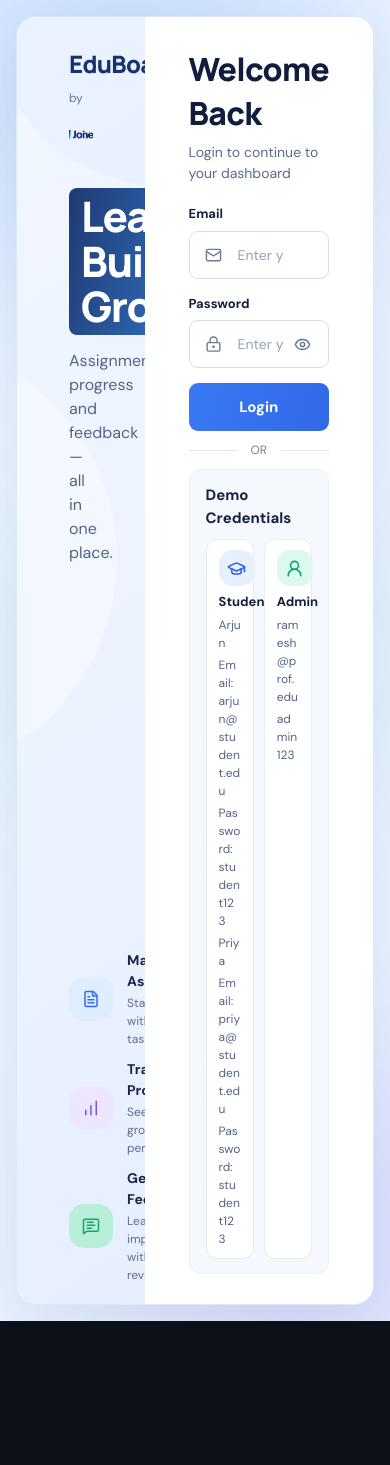
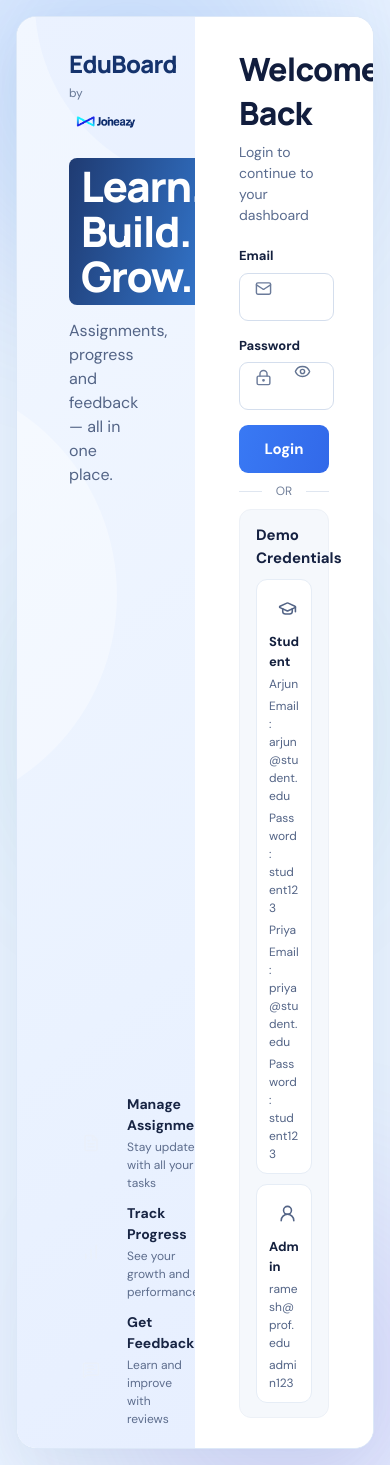
Before and after one commit to vickyy24/assignment-review-dashboard, a React (Vite) app: page / in a window 390 px wide. Before the commit the page ends 1321 px from the top, so only its background shows below. Built offline with nearby package versions, Linux system fonts and the light colour scheme.

Commit message:
style: refine responsive EduBoard login

```diff
--- a/src/pages/LoginPage.jsx
+++ b/src/pages/LoginPage.jsx
@@ -1,144 +1,180 @@
 import React, { useState } from 'react';
 import { useApp } from '../context/AppContext';
 import { BookOpen, ChartNoAxesColumnIncreasing, CheckCircle2, CircleAlert, Eye, EyeOff, FileText, GraduationCap, LockKeyhole, Mail, MessageSquareText, UserRound } from 'lucide-react';
+
+const EMAIL_REGEX = /^[^\s@]+@[^\s@]+\.[^\s@]+$/;
+const PASSWORD_REGEX = /^.{8,}$/;
 
 export default function LoginPage() {
   const { login } = useApp();
   const [email, setEmail] = useState('');
   const [password, setPassword] = useState('');
-  const [error, setError] = useState('');
+  const [fieldErrors, setFieldErrors] = useState({ email: '', password: '' });
+  const [formError, setFormError] = useState('');
   const [loading, setLoading] = useState(false);
   const [showPassword, setShowPassword] = useState(false);
 
+  const validateForm = () => ({
+    email: EMAIL_REGEX.test(email.trim()) ? '' : 'Enter a valid email address.',
+    password: PASSWORD_REGEX.test(password) ? '' : 'Password must be at least 8 characters.',
+  });
+
+  const hasFieldErrors = (errors) => Boolean(errors.email || errors.password);
+
+  const handleEmailChange = (event) => {
+    setEmail(event.target.value);
+    setFieldErrors((currentErrors) => ({ ...currentErrors, email: '' }));
+    setFormError('');
+  };
+
+  const handlePasswordChange = (event) => {
+    setPassword(event.target.value);
+    setFieldErrors((currentErrors) => ({ ...currentErrors, password: '' }));
+    setFormError('');
+  };
+
   const handleSubmit = async (e) => {
     e.preventDefault();
-    setError('');
+    setFormError('');
+    const validationErrors = validateForm();
+    setFieldErrors(validationErrors);
+    if (hasFieldErrors(validationErrors)) {
+      return;
+    }
+
     setLoading(true);
     try {
       await new Promise((r) => setTimeout(r, 600)); // simulate network
       login(email.trim(), password);
     } catch (err) {
-      setError(err.message);
+      setFormError(err.message);
     } finally {
       setLoading(false);
     }
   };
 
-  const handleEmailChange = (event) => setEmail(event.target.value);
-  const handlePasswordChange = (event) => setPassword(event.target.value);
   const handlePasswordVisibility = () => setShowPassword((visible) => !visible);
 
   return (
-    <div className="login-root p-4">
+      <div className="login-root bg-[#eaf3ff] h-screen max-md:h-auto max-md:min-h-screen p-4 max-sm:p-3 grid place-items-center">
       {/* Background blobs */}
       <div className="blob blob-1" />
       <div className="blob blob-2" />
       <div className="blob blob-3" />
 
-      <main className="login-card login-layout grid-cols-1 md:grid-cols-2 h-[calc(100svh-2rem)] min-h-0 max-md:h-auto max-md:max-h-none max-md:overflow-visible max-md:max-w-[520px]">
-        <section className="login-brand-panel max-md:min-h-0 max-md:px-[30px] max-md:pt-7 max-md:pb-5 max-sm:px-5 max-sm:pt-6 max-sm:pb-4" aria-label="EduBoard by Joineazy">
-          <div className="login-header">
-            <div className="login-product-brand flex flex-wrap items-center gap-2 max-sm:gap-1">
+      <main className="login-card login-layout text-left relative overflow-hidden w-full max-w-[1370px] p-0 grid grid-cols-1 md:grid-cols-2 h-full min-h-0 max-md:h-auto max-md:max-h-none max-md:overflow-visible max-md:max-w-[520px] max-sm:rounded-[20px]">
+        <section className="login-brand-panel relative min-w-0 pt-[30px] px-[52px] pb-5 max-md:min-h-0 max-md:px-[30px] max-md:pt-7 max-md:pb-5 max-sm:px-5 max-sm:pt-6 max-sm:pb-4 flex flex-col justify-between" aria-label="EduBoard by Joineazy">
+            <div className="m-0 text-left relative z-10">
+            <div className="mb-[34px] max-sm:mb-5 flex flex-wrap items-center gap-[9px] max-sm:gap-1">
               <span className="login-product-name">EduBoard</span>
               <span className="login-product-by">by</span>
-              <img className="joineazy-logo-login" src="/joineazy-logo.png" alt="Joineazy" />
+              <img className="w-[150px] h-[38px] max-sm:w-[124px] max-sm:h-[32px] rounded-none bg-transparent object-cover object-center [mix-blend-mode:multiply]" src="/joineazy-logo.png" alt="Joineazy" />
             </div>
-            <h1 className="login-title login-brand-title max-md:text-4xl max-sm:text-[30px]">Learn. Build. Grow.</h1>
+            <h1 className="login-title login-brand-title text-[42px] max-md:text-4xl max-sm:text-[30px]">Learn. Build. Grow.</h1>
             <p className="login-subtitle">Assignments, progress and feedback — all in one place.</p>
           </div>
 
-          <div className="login-features grid grid-cols-1 sm:grid-cols-2 md:grid-cols-1 max-md:mt-[23px] max-sm:mt-[18px]">
-            <div className="login-feature">
-              <span className="login-feature-icon login-feature-icon--blue"><FileText size={18} /></span>
-              <span><strong>Manage Assignments</strong><small>Stay updated with all your tasks</small></span>
+          <div className="login-features flex flex-col gap-[11px] mt-5 max-md:hidden">
+            <div className="login-feature flex items-center gap-[14px]">
+              <span className="login-feature-icon-blue rounded-[15px] h-11 w-11 flex-none grid place-items-center"><FileText size={18} /></span>
+              <span className="flex flex-col gap-0.5"><strong>Manage Assignments</strong><small>Stay updated with all your tasks</small></span>
             </div>
-            <div className="login-feature">
-              <span className="login-feature-icon login-feature-icon--purple"><ChartNoAxesColumnIncreasing size={18} /></span>
-              <span><strong>Track Progress</strong><small>See your growth and performance</small></span>
+            <div className="login-feature flex items-center gap-[14px]">
+              <span className="login-feature-icon-purple rounded-[15px] h-11 w-11 flex-none grid place-items-center"><ChartNoAxesColumnIncreasing size={18} /></span>
+              <span className="flex flex-col gap-0.5"><strong>Track Progress</strong><small>See your growth and performance</small></span>
             </div>
-            <div className="login-feature">
-              <span className="login-feature-icon login-feature-icon--green"><MessageSquareText size={18} /></span>
-              <span><strong>Get Feedback</strong><small>Learn and improve with reviews</small></span>
+            <div className="login-feature flex items-center gap-[14px]">
+              <span className="login-feature-icon-green rounded-[15px] h-11 w-11 flex-none grid place-items-center"><MessageSquareText size={18} /></span>
+              <span className="flex flex-col gap-0.5"><strong>Get Feedback</strong><small>Learn and improve with reviews</small></span>
             </div>
           </div>
 
-          <div className="login-illustration max-md:h-[110px] max-md:mt-[10px] max-sm:hidden" aria-hidden="true">
-            <div className="login-illustration-orbit" />
-            <div className="login-illustration-ring max-md:left-1 max-md:top-0 max-md:h-[38px] max-md:w-[38px]"><CheckCircle2 size={24} /></div>
-            <div className="login-illustration-card login-illustration-card--main max-md:h-[70px] max-md:w-[180px] max-md:gap-2 max-md:p-[10px]">
-              <span className="illustration-icon max-md:h-[34px] max-md:w-[34px]"><BookOpen size={19} /></span>
-              <span className="illustration-lines"><i /><i /><i /></span>
-              <span className="illustration-check"><CheckCircle2 size={17} /></span>
+          <div className="relative z-10 h-[145px] mt-[10px] w-full max-md:hidden flex-none" aria-hidden="true">
+            <div className="login-illustration-orbit absolute h-[190px] w-[190px] left-1/2 top-[48%] -translate-x-1/2 -translate-y-1/2" />
+            <div className="login-illustration-ring absolute left-[5px] top-[9px] h-11 w-11 max-md:left-1 max-md:top-0 max-md:h-[38px] max-md:w-[38px] grid place-items-center"><CheckCircle2 size={24} /></div>
+            <div className="login-illustration-card absolute left-1/2 top-1/2 h-[84px] w-[220px] -translate-x-1/2 -translate-y-1/2 p-3 max-md:h-[70px] max-md:w-[180px] max-md:gap-2 max-md:p-[10px] flex items-center gap-[10px]">
+              <span className="illustration-icon max-md:h-[34px] max-md:w-[34px] grid place-items-center"><BookOpen size={19} /></span>
+              <span className="illustration-lines flex flex-1 flex-col gap-2"><i /><i /><i className="last:w-[72%]" /></span>
+              <span className="text-[#53d6a1]"><CheckCircle2 size={17} /></span>
             </div>
-            <div className="login-illustration-card login-illustration-card--chart max-md:right-1 max-md:bottom-[-2px] max-md:h-12 max-md:w-[82px]">
+            <div className="login-illustration-card text-[#a390ff] absolute right-0 bottom-[7px] h-[58px] w-[96px] max-md:right-1 max-md:bottom-[-2px] max-md:h-12 max-md:w-[82px] flex items-center justify-evenly">
               <ChartNoAxesColumnIncreasing size={23} />
-              <span className="illustration-bars"><i /><i /><i /><i /></span>
+              <span className="illustration-bars h-[33px] flex items-end gap-1"><i className="h-3" /><i className="h-5" /><i className="h-4" /><i className="h-[29px]" /></span>
             </div>
-            <div className="login-illustration-dot login-illustration-dot--one" />
-            <div className="login-illustration-dot login-illustration-dot--two" />
+            <div className="login-illustration-dot login-illustration-dot-one absolute right-[29%] top-[10%] h-[7px] w-[7px]" />
+            <div className="login-illustration-dot bg-[#a390ff] absolute left-[17%] bottom-[9%] h-[7px] w-[7px]" />
           </div>
         </section>
 
-        <section className="login-form-panel max-md:p-[30px] max-sm:px-5 max-sm:py-6" aria-label="Sign in">
-          <div className="login-form-content">
-            <div className="login-form-heading">
-              <h2 className="max-md:text-[26px]">Welcome Back</h2>
+        <section className="login-form-panel min-w-0 min-h-0 overflow-y-auto max-md:overflow-visible bg-white px-[44px] py-[30px] max-md:p-[30px] max-sm:px-5 max-sm:py-6 flex items-start justify-center" aria-label="Sign in">
+          <div className="w-full max-w-[545px] my-auto">
+          <div className="login-form-heading mb-5">
+              <h2 className="text-[32px] max-md:text-[26px]">Welcome Back</h2>
               <p>Login to continue to your dashboard</p>
             </div>
-          <form onSubmit={handleSubmit} className="login-form max-md:gap-[15px]">
-          <div className="field">
+          <form onSubmit={handleSubmit} className="w-full max-w-none max-md:gap-[15px] flex flex-col gap-[15px]" noValidate>
+          <div className="field flex flex-col gap-[7px]">
             <label htmlFor="email" className="field-label">Email</label>
-            <div className="login-field-control">
-              <span className="login-input-icon"><Mail size={17} /></span>
+            <div className="relative w-full">
+              <span className="login-input-icon absolute left-4 top-1/2 -translate-y-1/2 pointer-events-none flex"><Mail size={17} /></span>
               <input
                 id="email"
-                type="email"
+                type="text"
+                inputMode="email"
                 autoComplete="email"
-                required
-                className="field-input max-sm:h-[50px]"
+                aria-invalid={Boolean(fieldErrors.email)}
+                aria-describedby={fieldErrors.email ? 'email-error' : undefined}
+                className={`field-input placeholder:text-[var(--login-field-placeholder-color)] h-[52px] max-sm:h-[50px] ${fieldErrors.email ? 'border-[var(--error-color)]' : ''}`}
                 value={email}
                 onChange={handleEmailChange}
                 placeholder="Enter your email"
               />
             </div>
+            {fieldErrors.email && <p id="email-error" className="field-error" role="alert">{fieldErrors.email}</p>}
           </div>
-          <div className="field">
+          <div className="field flex flex-col gap-[7px]">
             <label htmlFor="password" className="field-label">Password</label>
-            <div className="login-field-control">
-              <span className="login-input-icon"><LockKeyhole size={17} /></span>
+            <div className="relative w-full">
+              <span className="login-input-icon absolute left-4 top-1/2 -translate-y-1/2 pointer-events-none flex"><LockKeyhole size={17} /></span>
               <input
                 id="password"
                 type={showPassword ? 'text' : 'password'}
                 autoComplete="current-password"
-                required
-                className="field-input max-sm:h-[50px]"
+                aria-invalid={Boolean(fieldErrors.password)}
+                aria-describedby={fieldErrors.password ? 'password-error' : undefined}
+                className={`field-input placeholder:text-[var(--login-field-placeholder-color)] h-[52px] max-sm:h-[50px] ${fieldErrors.password ? 'border-[var(--error-color)]' : ''}`}
                 value={password}
                 onChange={handlePasswordChange}
                 placeholder="Enter your password"
               />
-              <button className="password-visibility" type="button" onClick={handlePasswordVisibility} aria-label={showPassword ? 'Hide password' : 'Show password'}>
+              <button className="password-visibility absolute right-3 top-1/2 -translate-y-1/2 h-[30px] w-[30px] grid place-items-center" type="button" onClick={handlePasswordVisibility} aria-label={showPassword ? 'Hide password' : 'Show password'}>
                 {showPassword ? <EyeOff size={17} /> : <Eye size={17} />}
               </button>
             </div>
+            {fieldErrors.password && <p id="password-error" className="field-error" role="alert">{fieldErrors.password}</p>}
           </div>
 
-          {error && (
+          {formError && (
             <div className="error-banner" role="alert">
-              <CircleAlert size={16} aria-hidden="true" /> {error}
+              <CircleAlert size={16} aria-hidden="true" /> {formError}
             </div>
           )}
 
-          <button type="submit" className="btn-primary" disabled={loading}>
+          <button type="submit" className="btn-primary inline-flex items-center justify-center gap-2 h-12 mt-0" disabled={loading}>
             {loading ? <span className="spinner animate-spin" /> : 'Login'}
           </button>
           </form>
-            <div className="login-divider"><span>OR</span></div>
-            <aside className="demo-credentials" aria-label="Demo credentials">
+            <div className="my-[10px] flex items-center gap-[14px] text-xs text-[#72809a]">
+              <span className="h-px flex-1 bg-[#dfe6f0]" />
+              <span>OR</span>
+              <span className="h-px flex-1 bg-[#dfe6f0]" />
+            </div>
+            <aside className="demo-credentials p-[14px_16px]" aria-label="Demo credentials">
               <p className="demo-credentials-title">Demo Credentials</p>
-              <div className="demo-account-grid">
-                <div className="demo-account-card">
-                  <span className="demo-account-icon demo-account-icon--student"><GraduationCap size={19} /></span>
-                  <strong>Student</strong>
+              <div className="grid grid-cols-2 max-sm:grid-cols-1 gap-[10px]">
+                <div className="demo-account-card [overflow-wrap:anywhere] p-[10px_12px] flex flex-col items-start gap-1">
+                  <span className="demo-account-icon demo-account-icon-student grid place-items-center"><GraduationCap size={19} /></span>
+                  <strong className="text-[13px] text-[#14203e]">Student</strong>
                   <span>Arjun</span>
                   <span>Email: arjun@student.edu</span>
                   <span>Password: student123</span>
@@ -146,9 +182,9 @@ export default function LoginPage() {
                   <span>Email: priya@student.edu</span>
                   <span>Password: student123</span>
                 </div>
-                <div className="demo-account-card">
-                  <span className="demo-account-icon demo-account-icon--admin"><UserRound size={19} /></span>
-                  <strong>Admin</strong>
+                <div className="demo-account-card [overflow-wrap:anywhere] p-[10px_12px] flex flex-col items-start gap-1">
+                  <span className="demo-account-icon demo-account-icon-admin grid place-items-center"><UserRound size={19} /></span>
+                  <strong className="text-[13px] text-[#14203e]">Admin</strong>
                   <span>ramesh@prof.edu</span>
                   <span>admin123</span>
                 </div>
```
